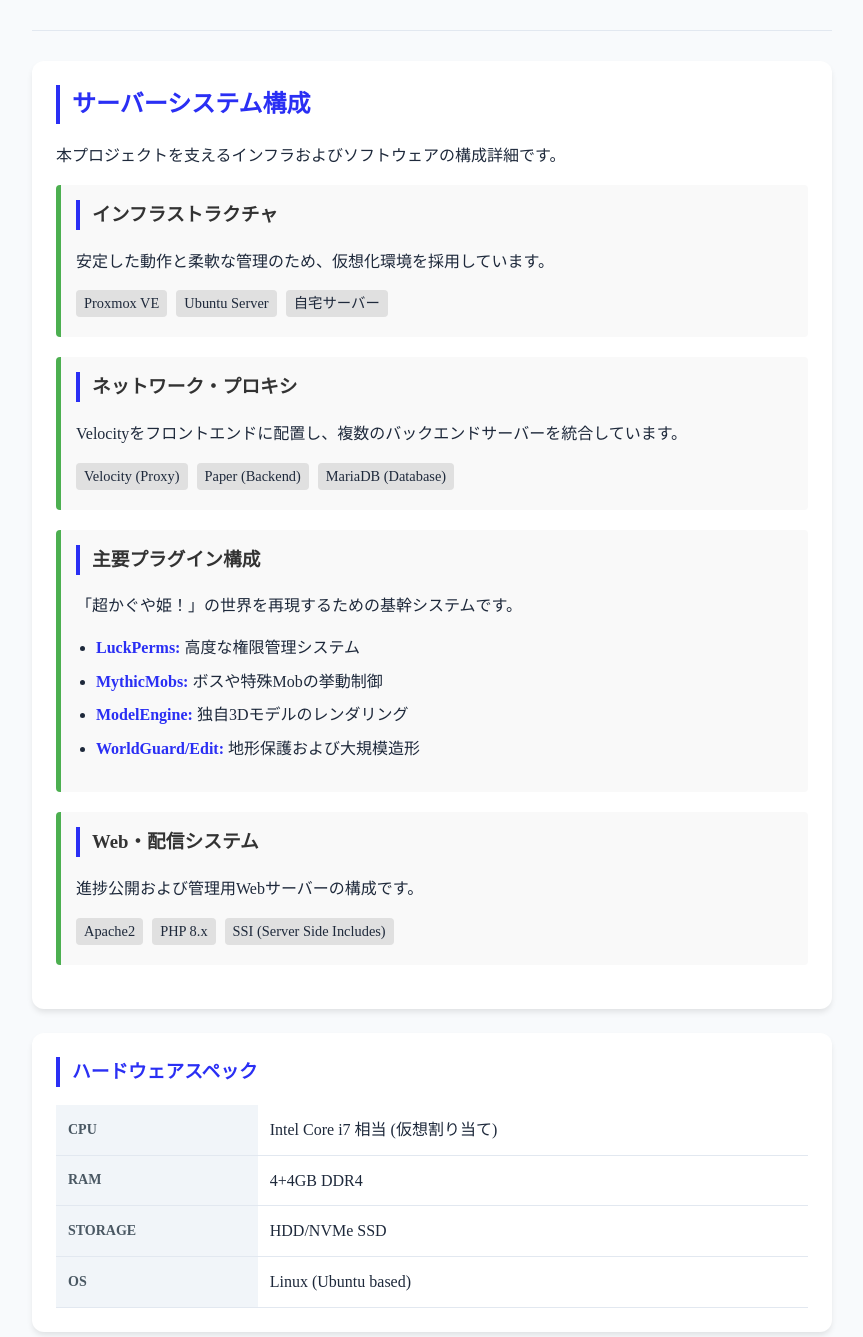
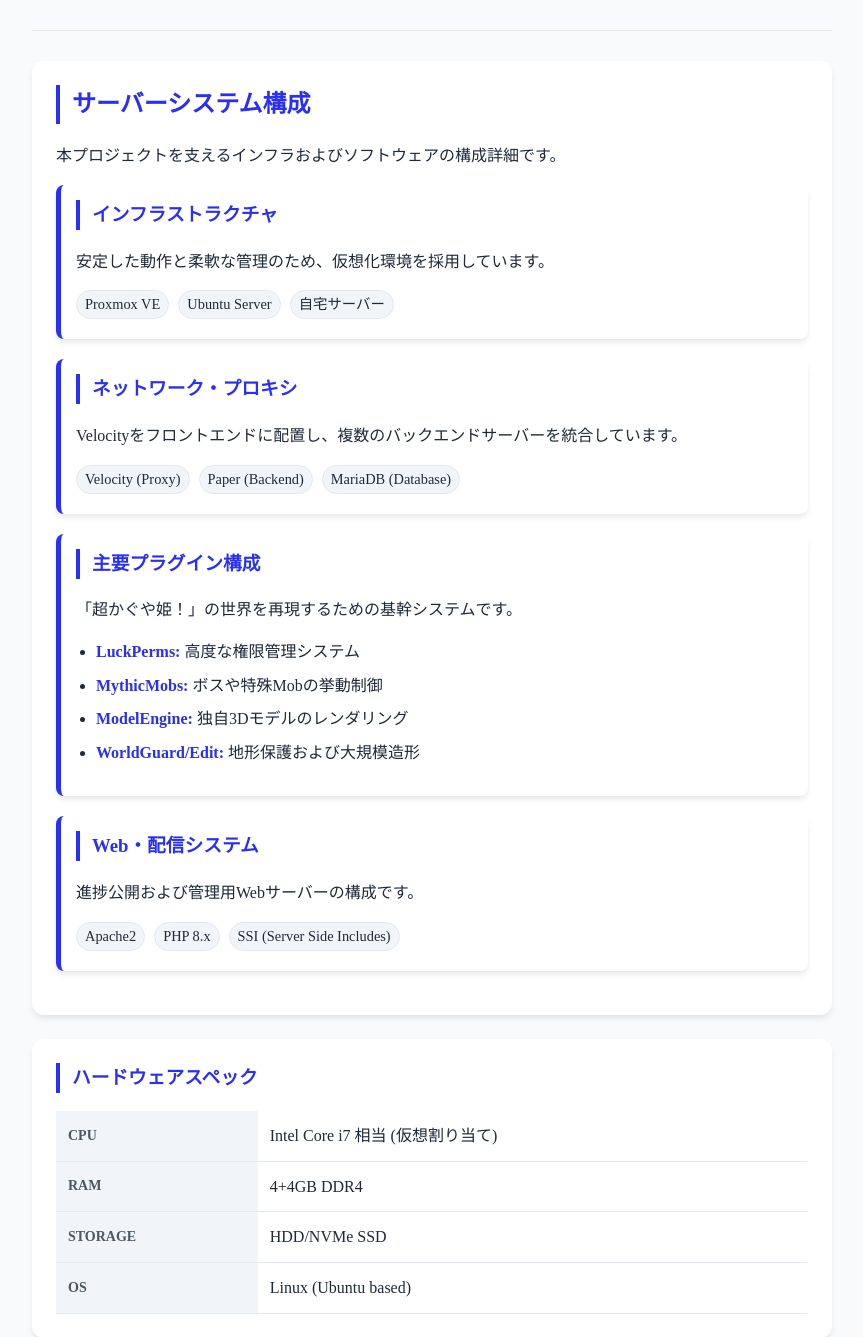
Before and after one commit to clusters-prj/MCKaguyaWeb, a PHP site: page /pages/system.php in a window 1280 px wide. Shown: the part 216-1553 px from the top of the page, without its empty margins (208-1071 px from the left). Run offline with PHP 8.4, Linux system fonts and the light colour scheme; some web fonts are replaced.

Commit message:
Refactor system card styles for improved theming and consistency

```diff
--- a/pages/system.php
+++ b/pages/system.php
@@ -8,24 +8,28 @@
     <title>サーバー構成 - 超かぐや姫！再現プロジェクト</title>
     <style>
         .system-card {
-            background: #f9f9f9;
-            border-left: 5px solid #4caf50;
+            background: var(--card-bg);
+            border-left: 5px solid var(--primary-color);
             padding: 15px;
             margin-bottom: 20px;
-            border-radius: 4px;
+            border-radius: 8px;
+            box-shadow: var(--shadow);
+            color: var(--text-main);
         }
         .system-card h3 {
             margin-top: 0;
-            color: #333;
+            color: var(--primary-color);
         }
         .tech-tag {
             display: inline-block;
-            background: #e0e0e0;
+            background: var(--table-th-bg);
+            color: var(--text-main);
             padding: 2px 8px;
-            border-radius: 4px;
+            border-radius: 999px;
             font-size: 0.9em;
             margin-right: 5px;
             margin-bottom: 5px;
+            border: 1px solid var(--border-color);
         }
     </style>
 </head>
```
